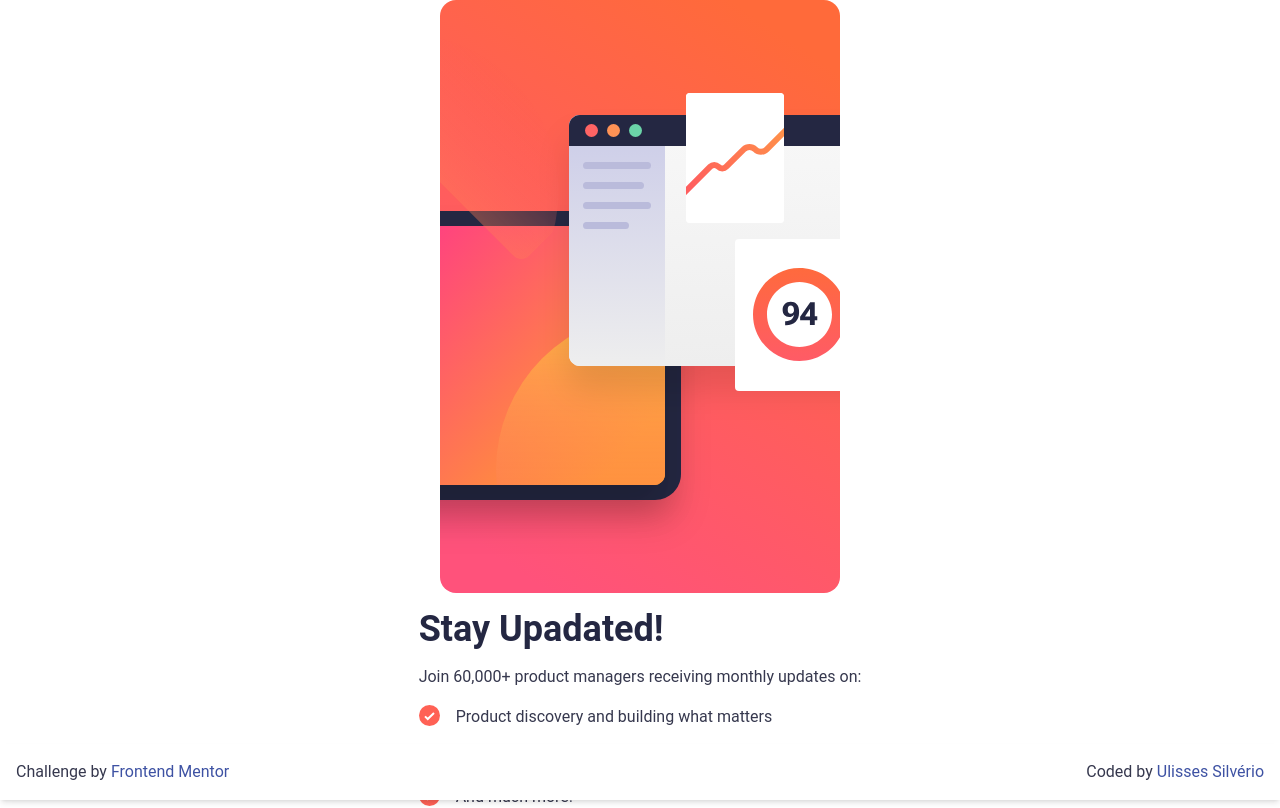
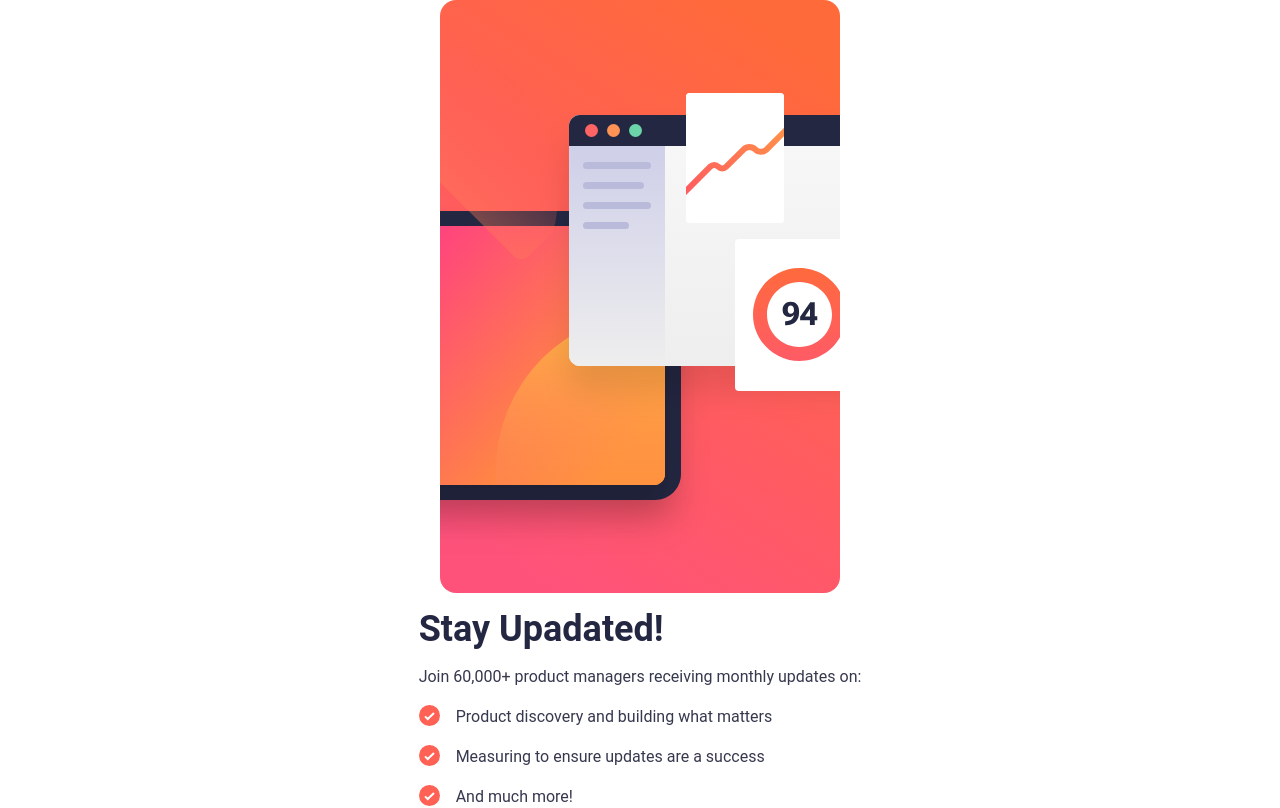
Before and after one commit to Odisseu93/newsletter, a React (Vite) app: page / in a window 1280 px wide. Shown: the top 808 px of the page. Built offline with nearby package versions, Linux system fonts and the light colour scheme.

Commit message:
fix: adjust responsiveness

```diff
--- a/src/atoms/Footer/styles.ts
+++ b/src/atoms/Footer/styles.ts
@@ -1,2 +1,2 @@
-export const className = 'fixed bottom-0 left-0 flex flex-wrap justify-between' +
+export const className = 'flex flex-wrap justify-between ' +
   ' w-full p-4 text-base shadow-md center bg-neutral-white'
--- a/src/styles/global.css
+++ b/src/styles/global.css
@@ -23,6 +23,7 @@ body {
 	width: 100vw;
 	height: 100vh;
 	overflow-x: hidden;
+	overflow-y: auto;
 }
 
 ol,
--- a/src/templates/SubscribeTemplate/styles.ts
+++ b/src/templates/SubscribeTemplate/styles.ts
@@ -1,5 +1,6 @@
 export const className = {
-	main: 'flex flex-col content-center desktop:w-[800px] desktop:mx-auto desktop:my-5 desktop:flex-row mb-28',
+	main: 'flex flex-col content-center max-w-[100vw] overflow-x-hidden' +
+		'desktop:w-[800px] desktop:mx-auto desktop:flex-row desktop:h-[calc(100vh-56px)]',
 	picture: 'mx-auto w-max desktop:order-2',
 	section: 'flex flex-col gap-4 p-4 desktop:order-1 min-[413px]:mx-auto'
 }
```
